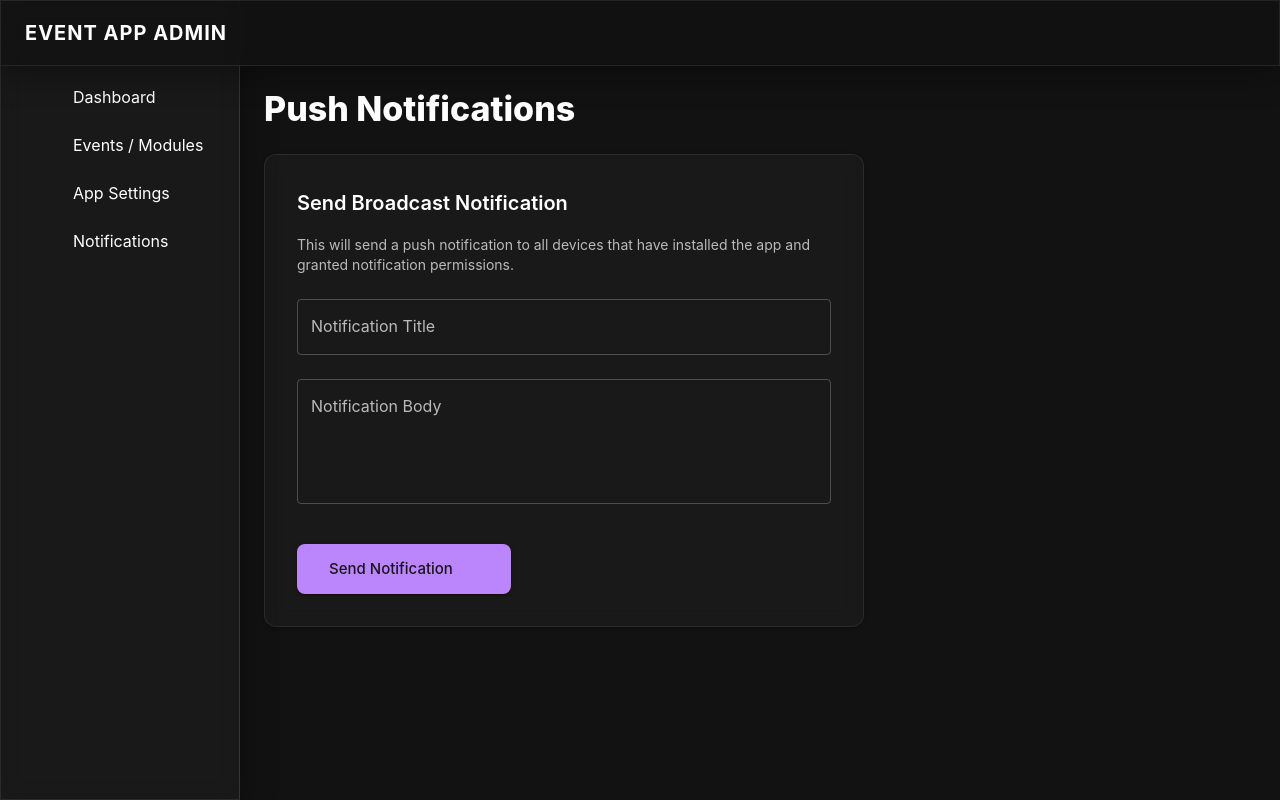
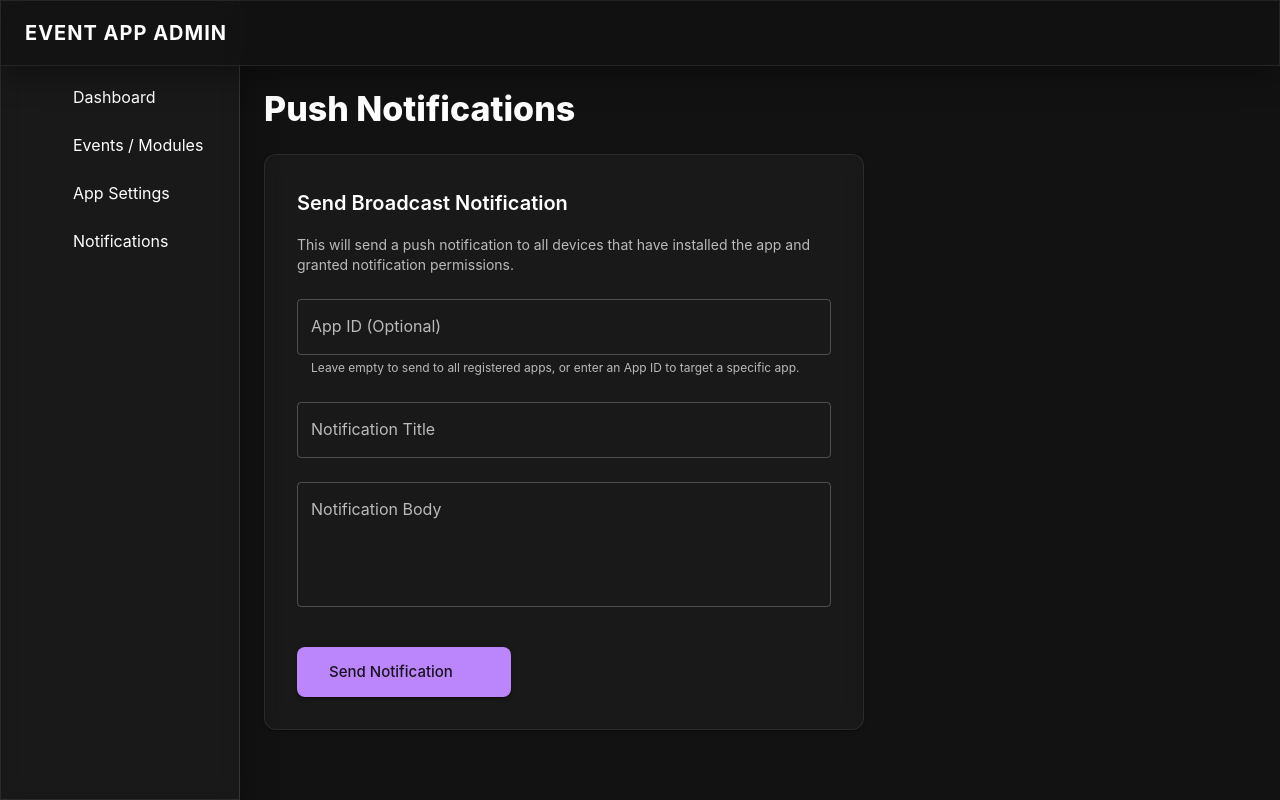
Before and after one commit to rihesh/EventAppAdmin, a React (Vite) app: page /notifications in a window 1280 px wide. Built offline with nearby package versions, Linux system fonts and the light colour scheme; no server answers; sample sign-in values are in the browser's storage; some icons are missing.

Commit message:
feat: add app_id to target specific push notifications

```diff
--- a/src/pages/Notifications.jsx
+++ b/src/pages/Notifications.jsx
@@ -14,6 +14,7 @@ import api from '../api/axios';
 const Notifications = () => {
     const [title, setTitle] = useState('');
     const [body, setBody] = useState('');
+    const [appId, setAppId] = useState('');
     const [loading, setLoading] = useState(false);
     const [success, setSuccess] = useState('');
     const [error, setError] = useState('');
@@ -36,7 +37,8 @@ const Notifications = () => {
         try {
             const response = await api.post('/notifications/send', {
                 title,
-                body
+                body,
+                app_id: appId.trim() || undefined
             });
             if (response.data.success) {
                 setSuccess(`Notification sent to ${response.data.sent || 'all'} device(s)!`);
@@ -71,6 +73,17 @@ const Notifications = () => {
                 {error && <Alert severity="error" sx={{ mb: 3 }}>{error}</Alert>}
 
                 <Box component="form" onSubmit={handleSend} sx={{ display: 'flex', flexDirection: 'column', gap: 3 }}>
+                    <TextField
+                        label="App ID (Optional)"
+                        variant="outlined"
+                        fullWidth
+                        value={appId}
+                        onChange={(e) => setAppId(e.target.value)}
+                        placeholder="e.g. club-mobile-app"
+                        helperText="Leave empty to send to all registered apps, or enter an App ID to target a specific app."
+                        disabled={loading}
+                    />
+
                     <TextField
                         label="Notification Title"
                         variant="outlined"
```
